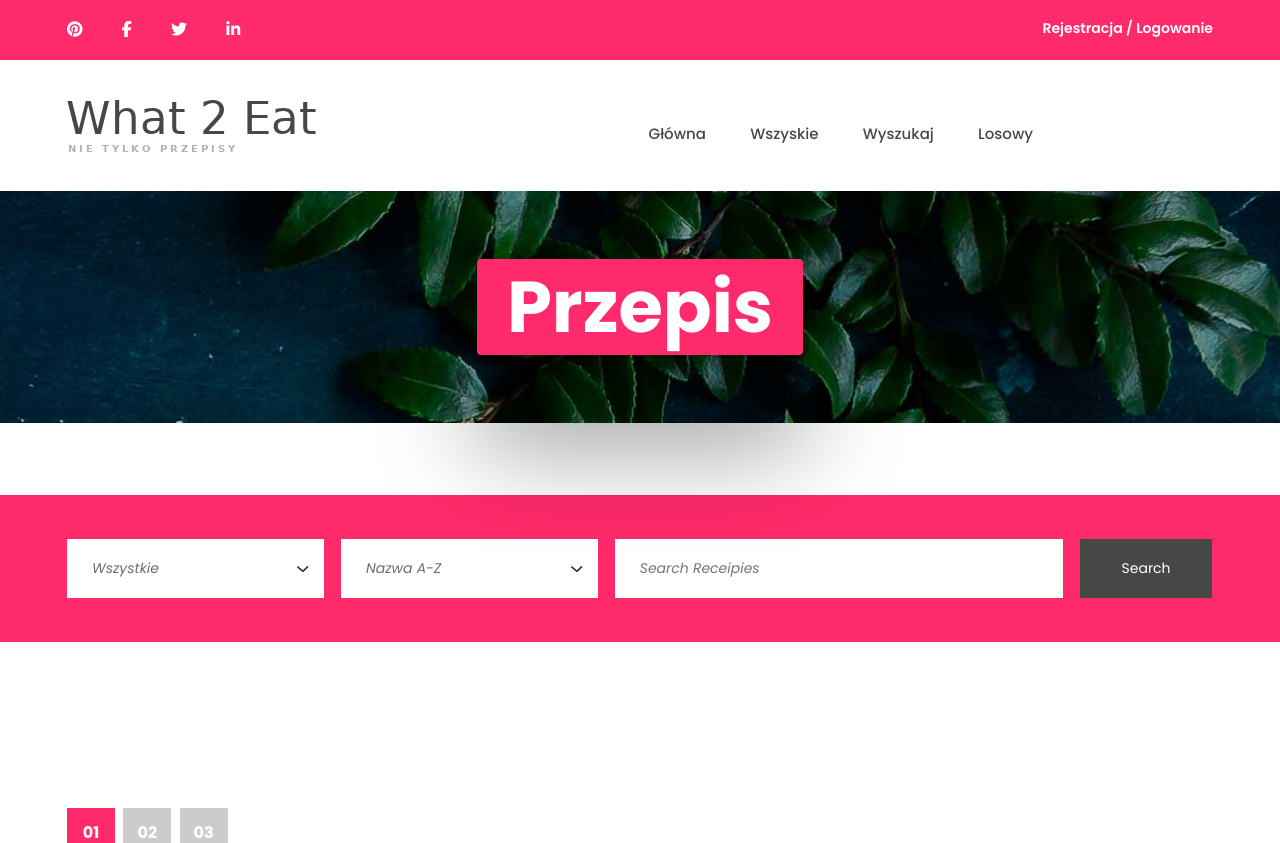
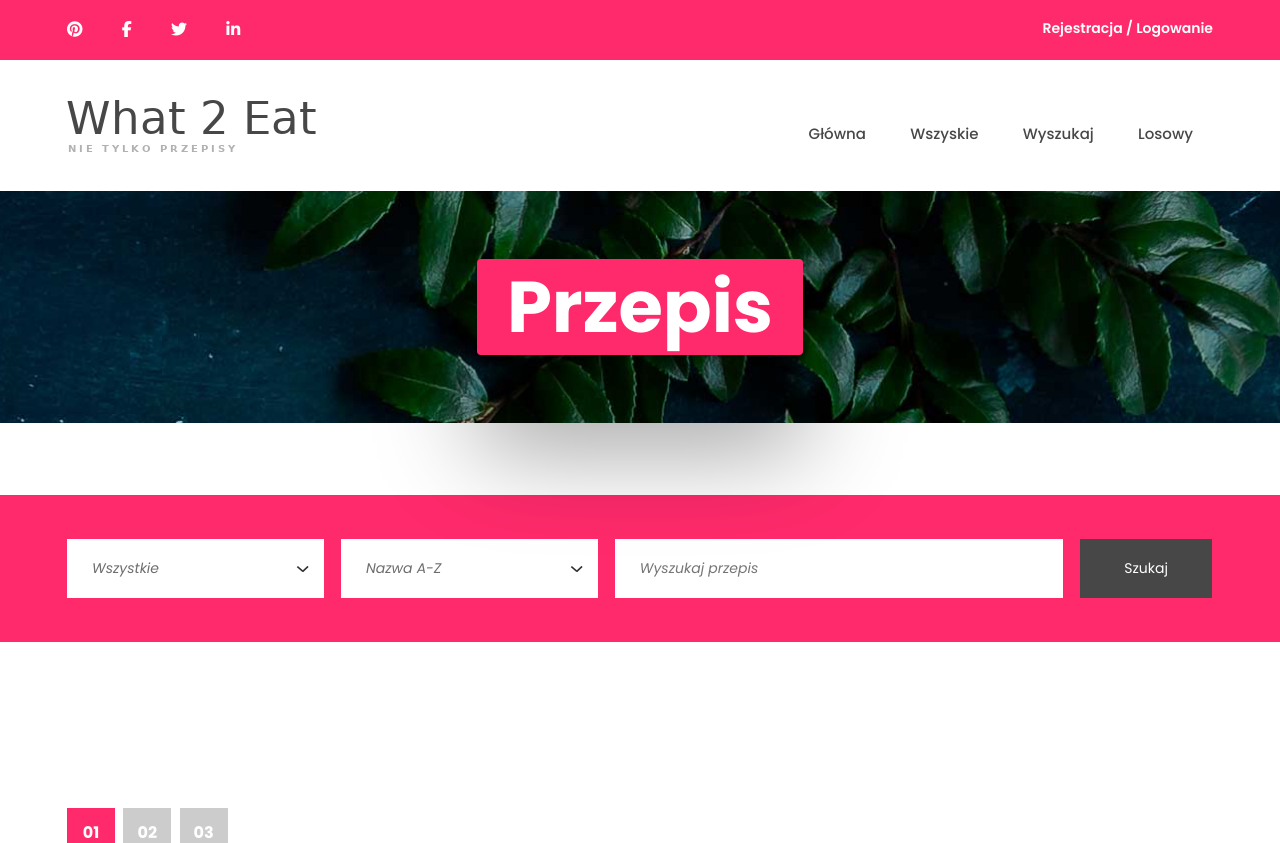
Before and after one commit to trzeciak000/Projekt-Kompetencyjny, a PHP site: page /Projekt-Kompetencyjny/views/listall.php in a window 1280 px wide. Shown: the top 843 px of the page. Run offline with PHP 8.4, Linux system fonts and the light colour scheme; data that the repository does not hold is empty; some libraries are stand-ins or nearby versions.

Commit message:
zmieniona data dodania

```diff
--- a/css/style.css
+++ b/css/style.css
@@ -288,7 +288,6 @@ ol {
 .footer-menu {
 	list-style: none;
 	float: right;
-	margin-right: 160px;
 }
 
 .main-menu li,
--- a/views/listall.php
+++ b/views/listall.php
@@ -1,6 +1,7 @@
 <?php
     session_start();
     include '../config.php';
+    include '../Flash.php';
 ?>
 
 <!DOCTYPE html>
@@ -9,6 +10,7 @@
 <body>
     <?php include '../layout/navbar.php' ?>
 
+    <?php Flash::display(); ?>
 
 	<!-- Hero section -->
 	<section class="page-top-section setbg" style="background-image: url(<?php echo ROOT_URL.'img/page-top-bg.jpg' ?>);">
@@ -26,7 +28,7 @@
 				<form class="big-search-form"  method="post" action="listall.php">
 					<select name="pokaz" id="pokazSelect" type="text">
                         <option value="0">Wszystkie</option>
-                        <option value="1">Dające się zrealizować</option>
+                        <option value="1">Z lodówki</option>
 					</select>
 					<select name="sortowanie" id="sortSelect" type="text">
                         <option value="0">Nazwa A-Z</option>
@@ -34,8 +36,8 @@
                         <option value="2">Czas rosnąco</option>
                         <option value="3">Czas malejąco</option>
 					</select>
-					<input type="text" placeholder="Search Receipies">
-					<button class="bsf-btn" name="sortuj" type="submit">Search</button>
+					<input name="nazwa" type="text" placeholder="Wyszukaj przepis">
+					<button class="bsf-btn" name="sortuj" type="submit">Szukaj</button>
 				</form>
 			</div>
 		</div>
--- a/views/przepis.php
+++ b/views/przepis.php
@@ -55,7 +55,7 @@
 					<span><?php echo $kat ?></span>
 				</div>
 				<h2><?php echo $przepis['Nazwa']; ?></h2>
-				<div class="recipe-date">15 Grudnia, 2018</div>
+				<div class="recipe-date">14 Stycznia, 2019</div>
 				<!--<div class="rating">
 					<i class="fa fa-star"></i>
 					<i class="fa fa-star"></i>
```
Also changed, not shown: views/wykonywalne_przepisy.php (+3 -5 lines), wstaw_przepis.php (+24 -21 lines).
